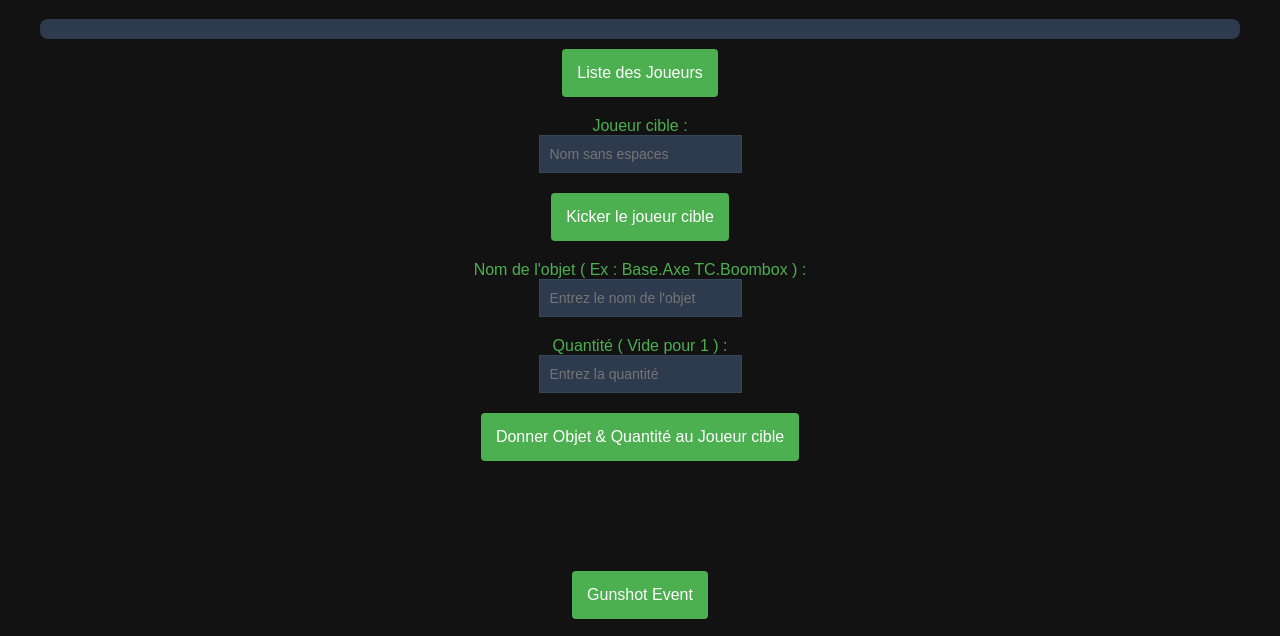
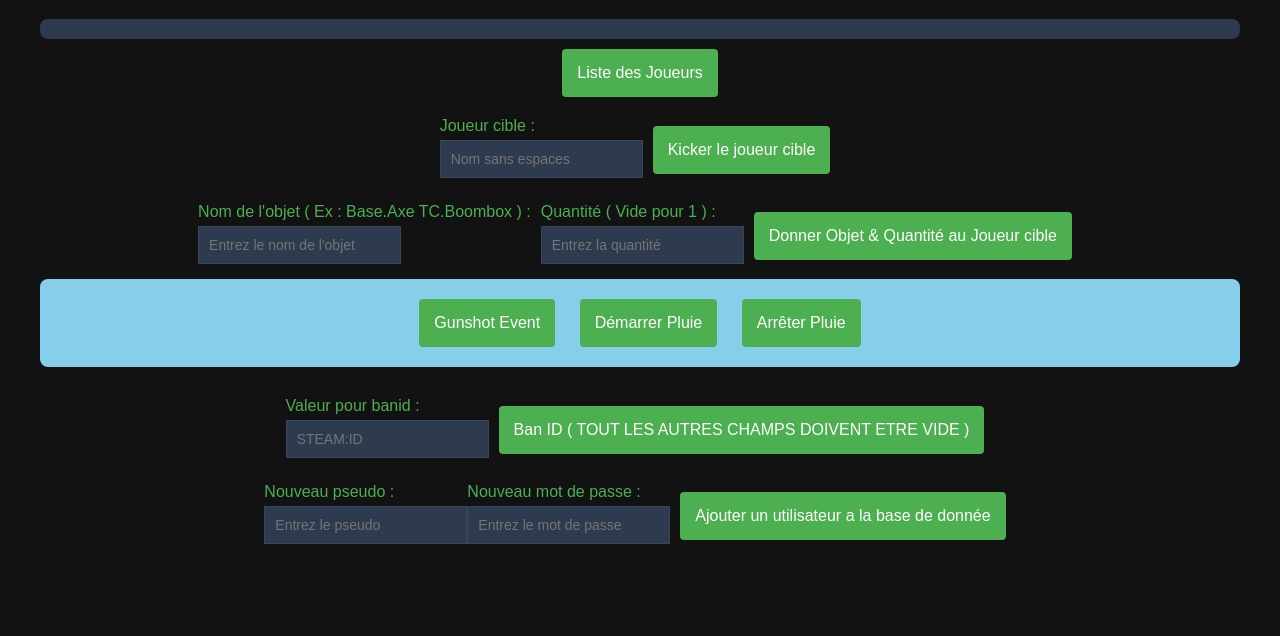
Before and after one commit to Kwoa69/Legendoidz_HTML, a website: page index.html in a window 1280 px wide. Shown: the part 141-777 px from the top of the page. Drawn offline with Linux system fonts and the light colour scheme.

Commit message:
update interface index.html

```diff
--- a/index.html
+++ b/index.html
@@ -1,5 +1,6 @@
 <!DOCTYPE html>
 <html lang="fr">
+
 <head>
     <meta charset="UTF-8">
     <meta name="viewport" content="width=device-width, initial-scale=1.0">
@@ -10,13 +11,13 @@
             margin: 20px;
             padding: 20px;
             text-align: center;
-            background-color: #121212; /* Fond sombre */
+            background-color: #121212;
             color: #ffffff;
         }
 
         h1 {
-            background-color: #222; /* Fond plus foncé pour le titre */
-            color: #4caf50; /* Couleur verte plus douce pour le titre */
+            background-color: #222;
+            color: #4caf50;
             padding: 20px;
             border-radius: 8px;
         }
@@ -24,7 +25,7 @@
         label {
             display: block;
             margin-top: 10px;
-            color: #4caf50; /* Couleur verte plus douce pour les labels */
+            color: #4caf50;
         }
 
         input {
@@ -37,7 +38,7 @@
         }
 
         button {
-            background-color: #4caf50; /* Bouton vert */
+            background-color: #4caf50;
             color: white;
             padding: 15px;
             border: none;
@@ -55,9 +56,43 @@
             border-radius: 8px;
         }
 
+        .input-group {
+            display: flex;
+            flex-direction: column;
+            align-items: flex-start;
+            margin-bottom: 10px;
+        }
 
+        .input-group label,
+        .input-group input {
+            margin-bottom: 5px;
+        }
+
+        .inline-group {
+            display: flex;
+            align-items: center;
+            justify-content: center;
+        }
+
+        .inline-group label {
+            margin-right: 10px;
+        }
+
+        .centered-section {
+            display: flex;
+            flex-direction: column;
+            align-items: center;
+        }
+
+        .blue-background {
+            background-color: #87CEEB;
+            padding: 10px;
+            border-radius: 8px;
+            margin-bottom: 20px;
+        }
     </style>
 </head>
+
 <body>
 
     <h1>Panel d'Administration - Legendoid'Z RCON</h1>
@@ -65,52 +100,51 @@
 
     <button onclick="runRcon('players')">Liste des Joueurs</button>
 
+    <div class="inline-group">
+        <div class="input-group">
             <label for="playerName">Joueur cible :</label>
             <input type="text" id="playerName" placeholder="Nom sans espaces">
+        </div>
+        <button onclick="runRcon('kickuser')">Kicker le joueur cible</button>
+    </div>
 
-    <br>
-
-    <button onclick="runRcon('kickuser')">Kicker le joueur cible</button>
-
+    <div class="inline-group">
+        <div class="input-group">
             <label for="itemName">Nom de l'objet ( Ex : Base.Axe TC.Boombox ) :</label>
             <input type="text" id="itemName" placeholder="Entrez le nom de l'objet">
-
+        </div>
+        <div class="input-group">
             <label for="itemQuantity">Quantité ( Vide pour 1 ) :</label>
             <input type="text" id="itemQuantity" placeholder="Entrez la quantité">
+        </div>
+        <button onclick="runRcon('additem')">Donner Objet & Quantité au Joueur cible</button>
+    </div>
 
-    <br>
-
-    <button onclick="runRcon('additem')">Donner Objet & Quantité au Joueur cible</button>
-	<br><br><br><br><br><br>
-
+    <div class="blue-background">
         <button onclick="runRcon('gunshot')">Gunshot Event</button>
-    <br>
-
         <button onclick="runRcon('startrain')">Démarrer Pluie</button>
         <button onclick="runRcon('stoprain')">Arrêter Pluie</button>
+    </div>
 
+    <div class="inline-group">
+        <div class="input-group">
             <label for="banIdValue">Valeur pour banid :</label>
             <input type="text" id="banIdValue" placeholder="STEAM:ID">
+        </div>
+        <button onclick="runRconBanId()">Ban ID ( TOUT LES AUTRES CHAMPS DOIVENT ETRE VIDE )</button>
+    </div>
 
-    <button onclick="runRconBanId()">Ban ID ( TOUT LES AUTRES CHAMPS DOIVENT ETRE VIDE )</button>
-    <br><br><br><br><br><br>
-
-
-
-    <!-- Modification pour aligner les labels et les champs de saisie -->
-	<button onclick="runRconAddUser()">Ajouter un utilisateur a la base de donnée</button>
+    <div class="inline-group">
         <div class="input-group">
-
             <label for="newUsername">Nouveau pseudo :</label>
             <input type="text" id="newUsername" placeholder="Entrez le pseudo">
         </div>
-
         <div class="input-group">
             <label for="newPassword">Nouveau mot de passe :</label>
             <input type="password" id="newPassword" placeholder="Entrez le mot de passe">
         </div>
-
-
+        <button onclick="runRconAddUser()">Ajouter un utilisateur a la base de donnée</button>
+    </div>
 
     <script>
         function runRcon(command) {
@@ -136,7 +170,7 @@
 
                     document.getElementById("output").innerHTML = '<pre>' + data + '</pre>';
 
-                setTimeout(function() {
+                    setTimeout(function () {
                         document.getElementById("output").innerHTML = '';
                     }, 15000);
                 })
@@ -161,7 +195,7 @@
 
                     document.getElementById("output").innerHTML = '<pre>' + data + '</pre>';
 
-                setTimeout(function() {
+                    setTimeout(function () {
                         document.getElementById("output").innerHTML = '';
                     }, 15000);
                 })
@@ -194,7 +228,7 @@
 
                     document.getElementById("output").innerHTML = '<pre>' + data + '</pre>';
 
-                setTimeout(function() {
+                    setTimeout(function () {
                         document.getElementById("output").innerHTML = '';
                     }, 15000);
                 })
@@ -205,4 +239,5 @@
     </script>
 
 </body>
+
 </html>
```
Lines whose indentation alone changed are shown as unchanged.
